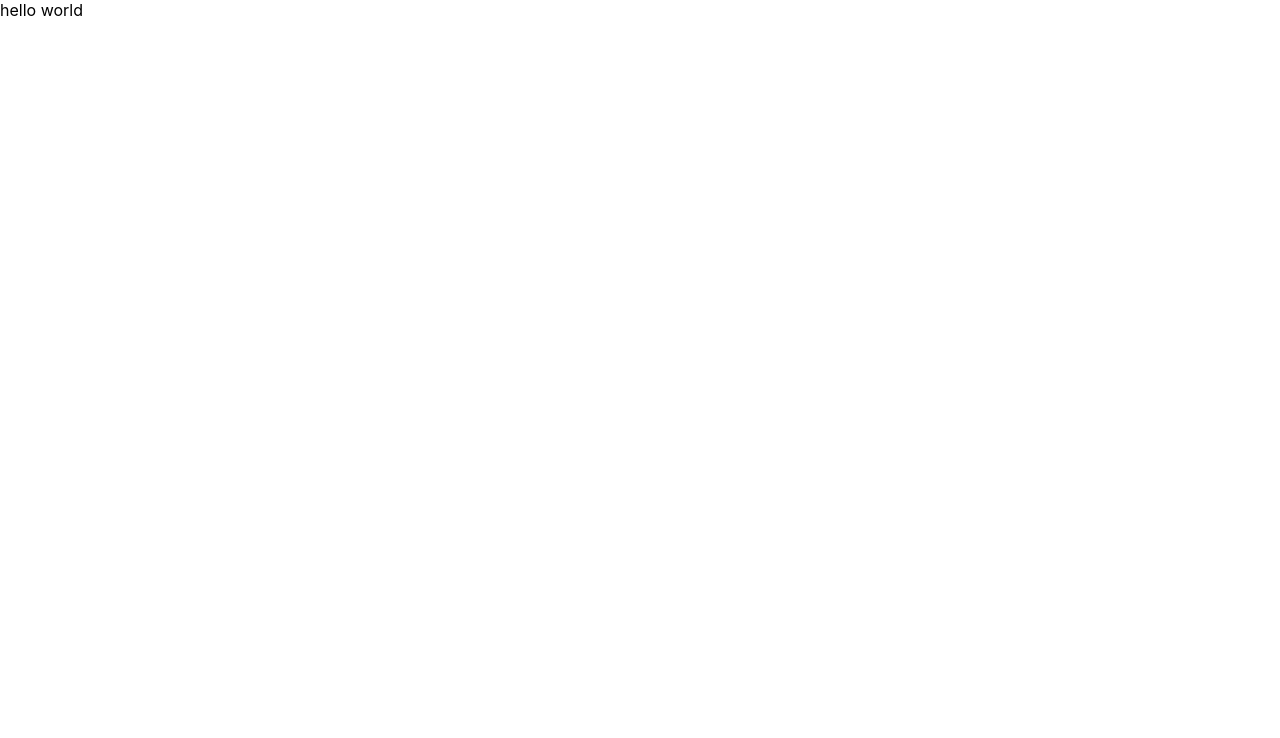
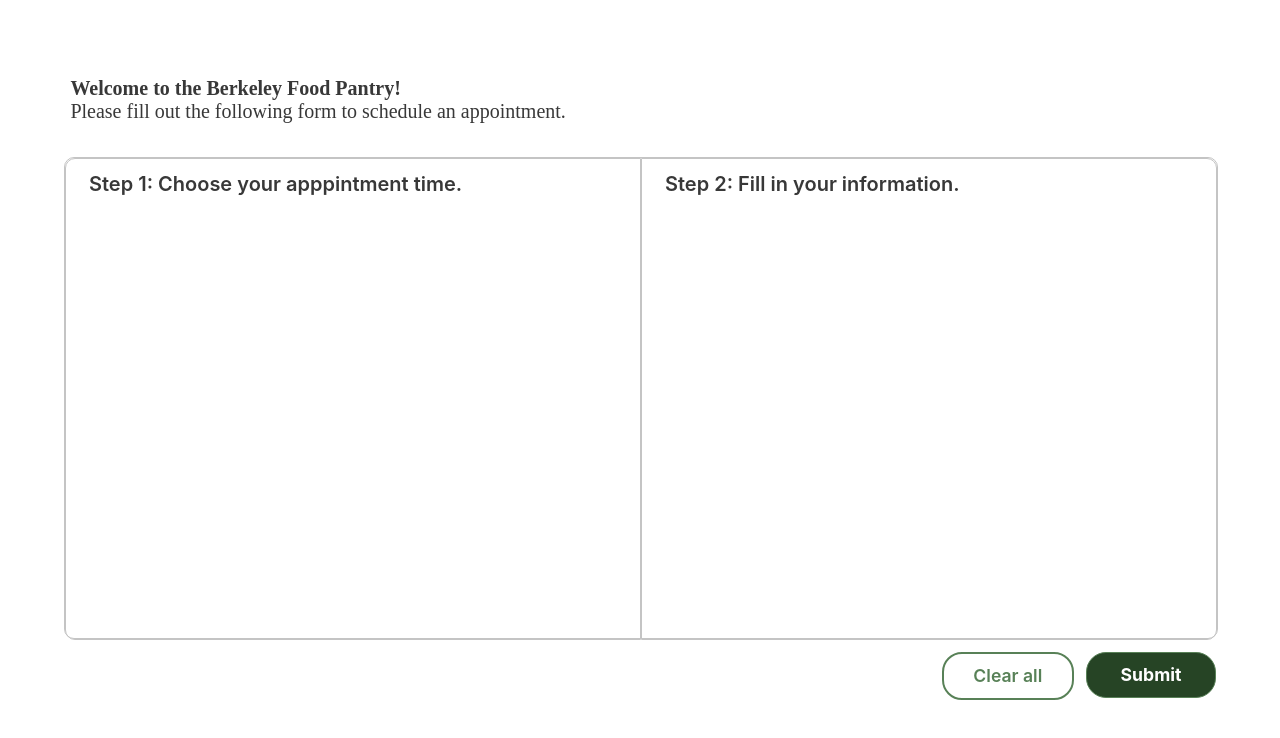
Before and after one commit to codebase-berkeley/berkeley-food-pantry, a React (Create React App) app in the folder client/: page / in a window 1280 px wide. Shown: the top 738 px of the page. Built offline with nearby package versions, Linux system fonts and the light colour scheme.

Commit message:
everything besides info input

```diff
--- a/client/src/App.js
+++ b/client/src/App.js
@@ -1,9 +1,10 @@
 import './App.css';
+import AppointmentScheduler from './appointment_scheduler';
 
 function App() {
   return (
     <div>
-    hello world
+    <AppointmentScheduler/>
     </div>
 
   );
--- a/client/src/appointment_scheduler.css
+++ b/client/src/appointment_scheduler.css
@@ -0,0 +1,124 @@
+.intro-text-container {
+    display: flex;
+    flex-direction: column;
+    /* align-items: center; */
+    height: 10vh;
+    width: 100vw;
+    margin-top: 5%;
+    /* background-color: red; */
+
+}
+
+.intro-text {
+    /* display: flex;
+    align-items: center; */
+    /* background-color: blue; */
+    margin-left: 5.5%;
+    font-family: 'Montserrat';
+    font-size: 2.5vh;
+    /* background-color: yellow; */
+}
+
+.intro-text-pt2 {
+    font-weight: 100;
+    margin-left: 4%;
+    /* background-color: blue; */
+}
+
+.main-appointment-scheduler-container {
+    display: flex;
+    /* justify-content: center; */
+    /* align-items: center; */
+    height: 60vh;
+    width: 90vw;
+    margin-top: 1%;
+    margin-left: 5%;
+    /* background-color: blue; */
+    border: 1px solid #C4C4C4;
+    border-radius: 10px 10px 10px 10px;
+}
+
+.main-appointment-scheduler-left {
+    display: flex;
+    /* justify-content: center; */
+    /* align-items: center; */
+    height: 60vh;
+    width: 45vw;
+    /* background-color: blue; */
+    border: 1px solid #C4C4C4;
+    border-top-left-radius: 10px;
+    border-bottom-left-radius: 10px;
+}
+
+.main-appointment-scheduler-right {
+    display: flex;
+    /* justify-content: center;
+    align-items: center; */
+    height: 60vh;
+    width: 45vw;
+    /* background-color: red; */
+    border: 1px solid #C4C4C4;
+    border-top-right-radius: 10px;
+    border-bottom-right-radius: 10px;
+}
+
+.step-1-heading {
+   font-size: 2.5vh;
+   margin-left: 4%;
+}
+
+.step-2-heading {
+    font-size: 2.5vh;
+    margin-left: 4%;
+ }
+
+ .button-container {
+     display: flex;
+     /* background-color: red; */
+     margin-top: 1%;
+     height: 16vh;
+     justify-content: end;
+     margin-right: 5%;
+ }
+
+ .clear-all-button {
+    display: flex;
+    align-items: center;
+    justify-content: center;
+    width: 10vw;
+    height: 5.5vh;
+    border-radius: 20px;
+    border: #588157 solid 2px;
+    font-size: 1.5vh;
+    background-color: white;
+}
+
+.clear-all {
+    font-size: 2.2vh;
+    color: #588157;
+    display: flex;
+    align-items: center;
+    justify-content: center;
+}
+
+.submit-button {
+    display: flex;
+    align-items: center;
+    margin-left: 1%;
+    justify-content: center;
+    width: 10vw;
+    height: 5.5vh;
+    border-radius: 20px;
+    border: #588157 solid 1px;
+    background-color: #264425;
+    font-size: 1.5vh;
+}
+
+.submit {
+    font-size: 2.2vh;
+    color: white;
+    display: flex;
+    font-weight: bold;
+    align-items: center;
+    justify-content: center;
+}
--- a/client/src/appointment_scheduler.js
+++ b/client/src/appointment_scheduler.js
@@ -0,0 +1,29 @@
+import './appointment_scheduler.css'
+
+export default function AppointmentScheduler() {
+    return (
+        <div>
+            <div className = 'intro-text-container'>
+                <h1 className = 'intro-text'>Welcome to the Berkeley Food Pantry!
+                    <span class='intro-text-pt2'><br></br>Please fill out the following form to schedule an appointment.</span>
+                </h1>
+            </div>
+            <div className = 'main-appointment-scheduler-container'>
+                <div className = 'main-appointment-scheduler-left'>
+                    <h1 className = 'step-1-heading'>Step 1: Choose your apppintment time.</h1>
+                </div>
+                <div className = 'main-appointment-scheduler-right'>
+                    <h1 className = 'step-2-heading'>Step 2: Fill in your information.</h1>
+                </div>
+            </div>
+            <div className = 'button-container'>
+                <div className = 'clear-all-button'>
+                    <h1 className = 'clear-all'>Clear all</h1>
+                </div>
+                <div className = 'submit-button'>
+                    <h1 className = 'submit'>Submit</h1>
+                </div>
+            </div>
+        </div>
+    )
+}
```
